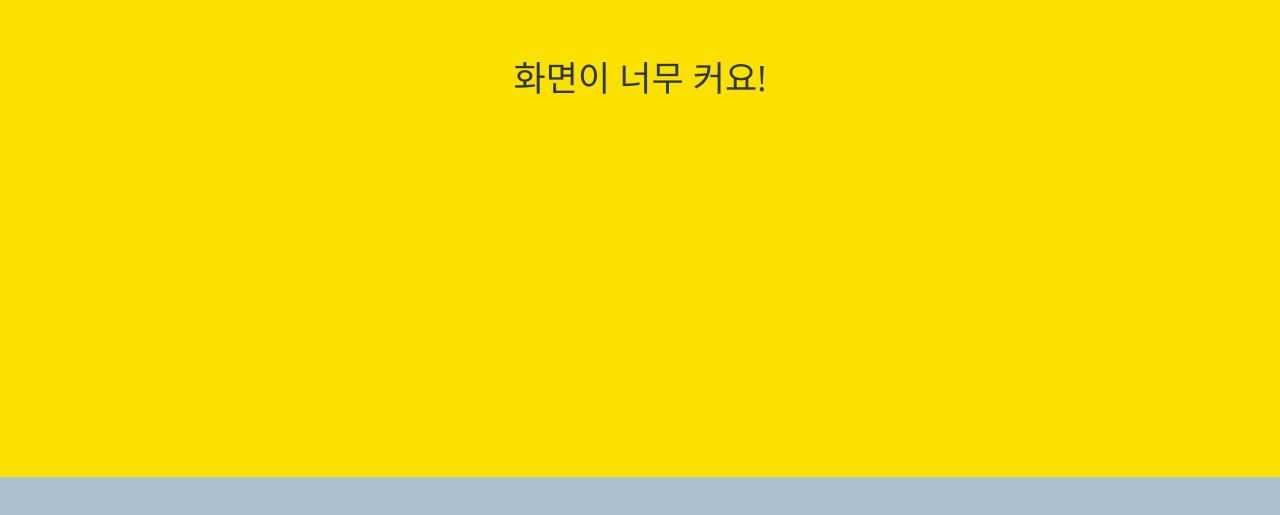
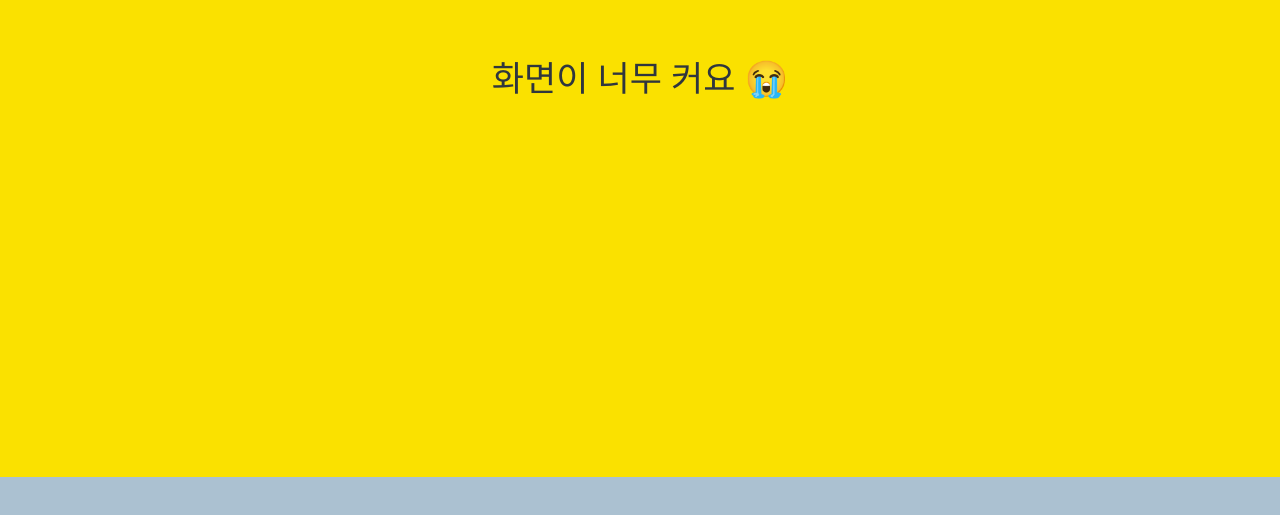
Before and after one commit to joukey123/kokoa-clone-2023, a plain HTML site: page chat.html in a window 1280 px wide. Shown: the part 323-838 px from the top of the page. Drawn offline with nearby package versions, Linux system fonts and the light colour scheme; a web font is replaced by a local one.

Commit message:
add 😭

```diff
--- a/chat.html
+++ b/chat.html
@@ -76,7 +76,7 @@
       </div>
     </form>
 
-    <div id="no-mobile"><span>화면이 너무 커요!</span></div>
+    <div id="no-mobile"><span>화면이 너무 커요 😭</span></div>
 
     <script
       src="https://kit.fontawesome.com/cfabfc7038.js"
```
